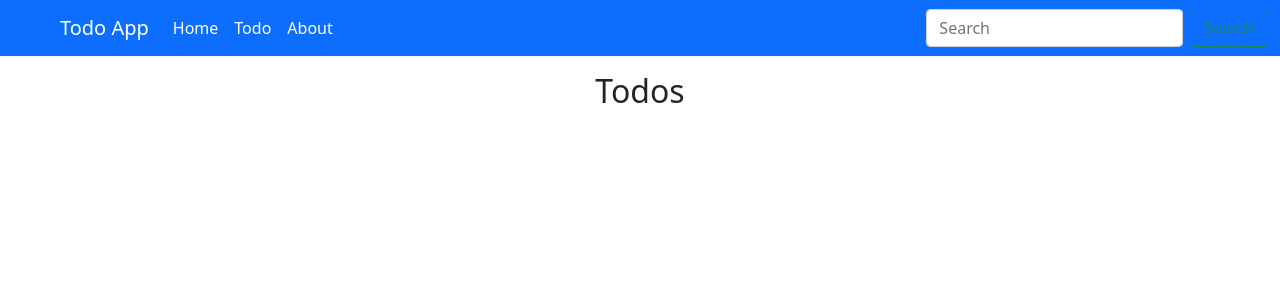
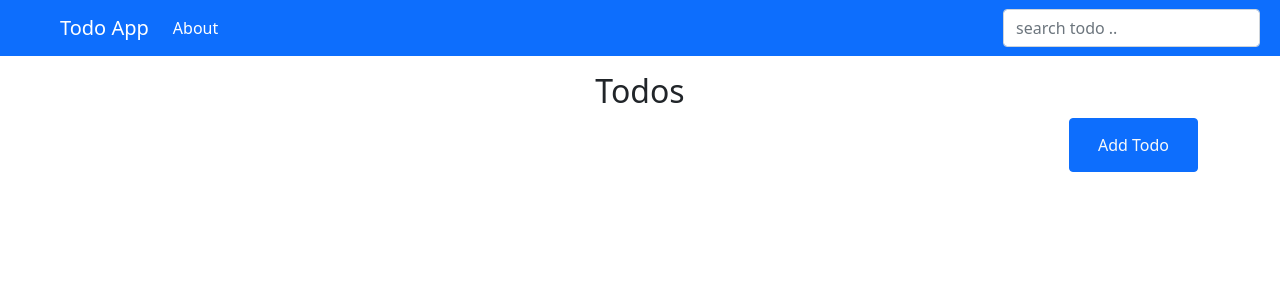
Before and after one commit to vantablanta/todoapp-django, a Django app: page / in a window 1280 px wide. Shown: the top 300 px of the page. Run offline with Django 4.2, Linux system fonts and the light colour scheme; data that the repository does not hold is empty.

Commit message:
CRUD functionality added

```diff
--- a/templates/navbar.html
+++ b/templates/navbar.html
@@ -1,24 +1,17 @@
 <nav class="navbar navbar-expand-lg navbar-dark bg-primary">
     <div class="container-fluid ms-5">
-      <a class="navbar-brand" href="#">Todo App</a>
+      <a class="navbar-brand" href="{% url 'home' %}">Todo App</a>
       <button class="navbar-toggler" type="button" data-bs-toggle="collapse" data-bs-target="#navbarScroll" aria-controls="navbarScroll" aria-expanded="false" aria-label="Toggle navigation">
         <span class="navbar-toggler-icon"></span>
       </button>
       <div class="collapse navbar-collapse" id="navbarScroll">
         <ul class="navbar-nav me-auto my-2 my-lg-0 navbar-nav-scroll" style="--bs-scroll-height: 100px;">
           <li class="nav-item">
-            <a class="nav-link active" aria-current="page" href="#">Home</a>
-          </li>
-          <li class="nav-item">
-            <a class="nav-link active" aria-current="page" href="#">Todo</a>
-          </li>
-          <li class="nav-item">
-            <a class="nav-link active" aria-current="page" href="#">About</a>
+            <a class="nav-link active" aria-current="page" href="{%url 'about'%}">About</a>
           </li>
         </ul>
-        <form class="d-flex">
-          <input class="form-control me-2" type="search" placeholder="Search" aria-label="Search">
-          <button class="btn btn-outline-success" type="submit">Search</button>
+        <form class="d-flex" method="GET" action="{%url 'home' %}">
+          <input class="form-control me-2" name='q' type="text" placeholder="search todo .." aria-label="Search">
         </form>
       </div>
     </div>
--- a/todoapp/models.py
+++ b/todoapp/models.py
@@ -1,4 +1,3 @@
-from unicodedata import category
 from django.db import models
 
 
@@ -12,9 +11,10 @@ class Todo(models.Model):
     name = models.CharField(max_length = 200)
     category= models.ForeignKey(Category, on_delete=models.SET_NULL, null=True)
     created = models.DateTimeField(auto_now_add=True)
+    updated = models.DateTimeField(auto_now=True)
 
     def __str__(self):
         return self.name
 
     class Meta():
-       ordering = ['-created']
+       ordering = ['-created', '-updated']
--- a/todoapp/templates/index.html
+++ /dev/null
@@ -1,21 +0,0 @@
-{%extends 'base.html' %}
-
-{%block content%}
-<div class="container">
-    <h2 class="mt-3 text-center">Todos</h2>
-    {%for todo in todos %}
-    <div class="card float-start mt-5 me-4" style="width: 18rem;">
-        <div class="card-body">
-          <h5 class="card-title">{{todo.name}}</h5>
-          <p class="card-text">{{todo.created | timesince}}</p>
-          <a href="#" class="card-link">View</a>
-          <a href="#" class="card-link"></a>
-        </div>
-      </div>
-    {%endfor%}
-
-
-</div>
-
-
-{%endblock%}
--- /dev/null
+++ b/todoapp/templates/todoapp/about.html
@@ -0,0 +1,6 @@
+{%extends 'base.html' %}
+
+{%block content%}
+
+<h1>About us </h1>
+{%endblock%}
--- /dev/null
+++ b/todoapp/templates/todoapp/index.html
@@ -0,0 +1,27 @@
+{%extends 'base.html' %}
+
+{%block content%}
+<h2 class="mt-3 text-center">Todos</h2>
+<div class="container">
+  <button class="btn btn-primary float-end">
+    <a class='text-light nav-link'href="{%url 'add-todo'%}"> Add Todo</a>
+  </button>
+  {%for todo in todos %}
+  <div class="card float-start mt-5 me-4" style="width: 18rem;">
+    <div class="card-body">
+      <h5 class="card-title">{{todo.name}}</h5>
+      <p class="card-text">Added: {{todo.created | timesince}}</p>
+      <a href="{% url 'view-todo'  todo.id %}">View Todo</a>
+      <!-- <a href="{%url 'view-todo' todo.id%}" class="card-link">View</a> -->
+      <a href="{%url 'delete-todo' todo.id%}" class="card-link float-end">Delete</a>
+    </div>
+  </div>
+  {%endfor%}
+
+</div>
+
+
+
+
+
+{%endblock%}
--- a/todoapp/urls.py
+++ b/todoapp/urls.py
@@ -3,4 +3,9 @@ from . import views
 
 urlpatterns = [
     path('', views.home, name='home'),
+    path('about/', views.about, name='about'),
+    path('add_todo/', views.add_todo, name='add-todo'),
+    path('view_todo/<str:pk>', views.view_todo, name='view-todo'),
+    path('update_todo/<str:pk>', views.update_todo, name='update-todo'),
+    path('delete_todo/<str:pk>', views.delete_todo, name='delete-todo'),
 ]
--- a/todoapp/views.py
+++ b/todoapp/views.py
@@ -1,9 +1,47 @@
-from multiprocessing import context
-from django.shortcuts import render
-from .models import Todo, Category
+from django.shortcuts import redirect, render
+from django.db.models import Q
+from .models import Todo
+from .forms import AddForm
 
 # Create your views here.
 def home(request):
     todos = Todo.objects.all()
+    q = request.GET.get('q')
+    if q :
+        todos = Todo.objects.filter(
+            Q(name__icontains = q) |
+            Q(category__type__icontains = q)
+        )
     context = {'todos': todos}
-    return render(request, 'index.html', context)
+    return render(request, 'todoapp/index.html', context)
+
+def about(request):
+    return render(request, 'todoapp/about.html')
+
+def add_todo(request):
+    form  = AddForm()
+    context = {'form': form}
+    if request.method == 'POST':
+        form = AddForm(request.POST)
+        if form.is_valid():
+            form.save()
+            return redirect('home')
+    return render(request, 'todoapp/add.html', context)
+
+def view_todo(request,pk):
+    todo = Todo.objects.get(id=pk)
+    context = {'todo': todo}
+    return render(request, 'todoapp/single_todo.html', context)
+
+def update_todo(request, pk):
+    todo = Todo.objects.get(id=pk)
+    form = AddForm(instance=todo)
+    context= {'form': form}
+    return render(request, 'todoapp/add.html', context)
+
+def delete_todo(request, pk):
+    todo = Todo.objects.get(id=pk)
+    if request.method == 'POST':
+        todo.delete()
+        return redirect('home')
+    return render(request, 'todoapp/delete.html', {'obj': todo})
```
Also changed, not shown: todoapp/forms.py (added, +12 -0 lines), todoapp/templates/todoapp/add.html (added, +19 -0 lines), todoapp/templates/todoapp/delete.html (added, +14 -0 lines), todoapp/templates/todoapp/single_todo.html (added, +10 -0 lines), todoapp/migrations/0004_alter_todo_options_todo_updated.py (added), todoapp/templates/todoapp/search.html (added).
